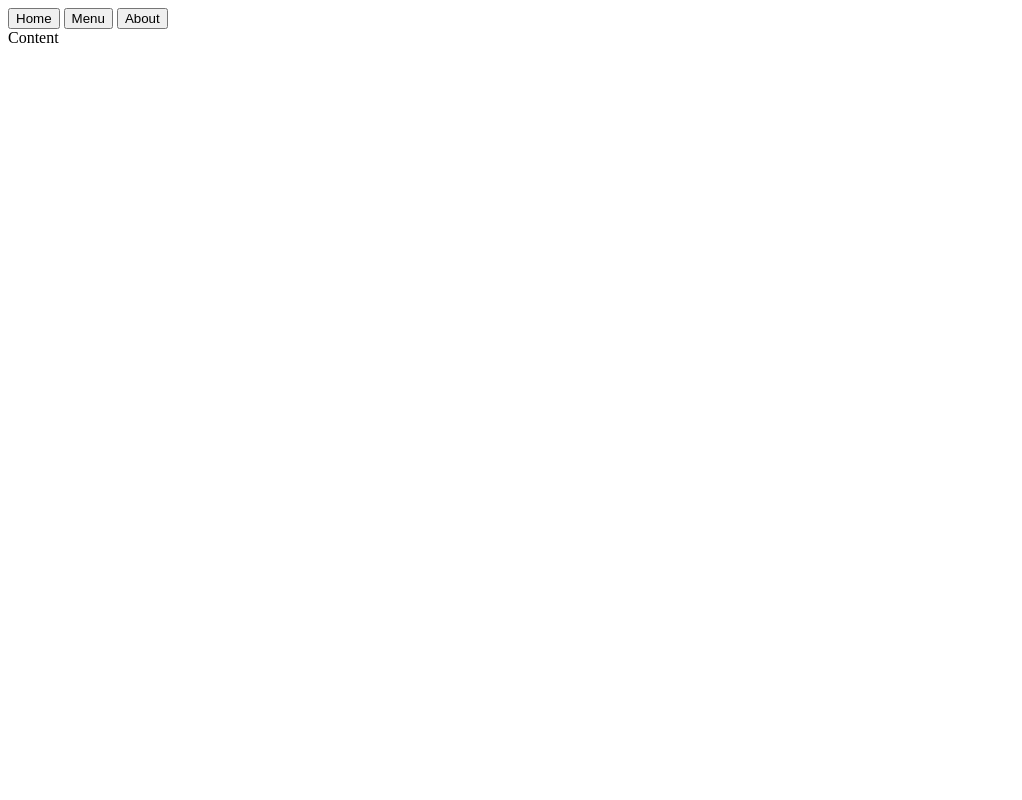
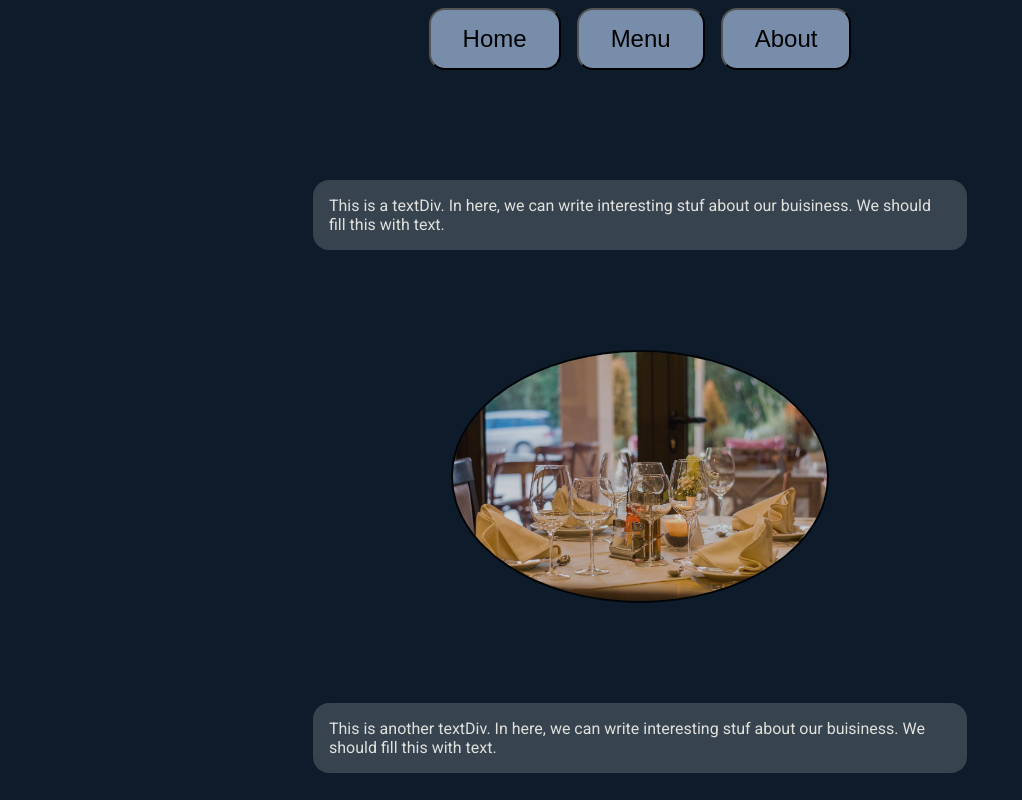
Before and after one commit to nasvt-phys117/odin-project-restaurant, a website built with webpack: page src/template.html in a window 1280 px wide. Shown: the whole page, without its empty margins (0-1022 px from the left). Built offline with nearby package versions, Linux system fonts and the light colour scheme.

Commit message:
Added Content Elements

```diff
--- a/package.json
+++ b/package.json
@@ -1,6 +1,7 @@
 {
   "devDependencies": {
     "css-loader": "^7.1.2",
+    "html-loader": "^5.1.0",
     "html-webpack-plugin": "^5.6.3",
     "style-loader": "^4.0.0",
     "webpack": "^5.97.1",
--- /dev/null
+++ b/src/styles.css
@@ -0,0 +1,61 @@
+@import url('https://fonts.googleapis.com/css2?family=Roboto:wght@400;700&display=swap');
+
+:root {
+    --rich-black: #0d1b2aff;
+    --oxford-blue: #1b263bff;
+    --yinmn-blue: #415a77ff;
+    --silver-lake-blue: #778da9ff;
+    --platinum: #e0e1dd;
+}
+
+body{
+    background-color: var(--rich-black);
+    font-family: Roboto, sans-serif;
+}
+
+nav {
+    display: flex;
+    align-items: center;
+    justify-content: center;
+    gap: 16px;
+    /* background-color: var(--jasmine); */
+}
+
+nav>button {
+    font-size: x-large;
+    padding: 15px 32px;
+    background-color: var(--silver-lake-blue);
+    border-radius: 16px;
+}
+#content {
+    display: flex;
+    flex-direction: column;
+    padding: 10px;
+    align-items: center;
+    justify-content: center;
+    margin-top: 100px;
+    row-gap: 100px;
+}
+
+#imageMain {
+    display: flex;
+    align-items: center;
+    justify-content: center;
+    border: 2px solid black;
+    border-radius: 70%;
+    width: 30%;
+    opacity: 0.8;
+    /* transition: 0.3s;
+}
+#imageMain:hover {
+    filter: blur(2px);
+    opacity: 0.6; */
+  }
+
+  .textDiv {
+    color: var(--platinum);
+    padding: 16px;
+    background-color: rgba(224, 225, 221,0.2);
+    border-radius: 16px;
+    max-width: 50%;
+  }
--- a/src/template.html
+++ b/src/template.html
@@ -14,7 +14,13 @@
         </nav>
     </header>
     <div id="content">
-        Content
+        <div class="textDiv">
+            This is a textDiv. In here, we can write interesting stuf about our buisiness. We should fill this with text.
+        </div>
+        <img id="imageMain" src="./images/restaurant.jpg">
+        <div class="textDiv">
+            This is another textDiv. In here, we can write interesting stuf about our buisiness. We should fill this with text.
+        </div>
     </div>
 </body>
 </html>
--- a/webpack.config.js
+++ b/webpack.config.js
@@ -1,17 +1,38 @@
 const path = require("path");
 const HtmlWebpackPlugin = require("html-webpack-plugin");
+const { watchFile } = require("fs");
 
 module.exports = {
     mode: "development",
     entry: "./src/index.js",
     output: {
         filename: "main.js",
-        path: path.resolve(__dirname,"dist"),
+        path: path.resolve(__dirname, "dist"),
         clean: true,
+    },
+    devtool: "eval-source-map",
+    devServer: {
+        watchFiles: ["./src/template.html"]
     },
     plugins: [
         new HtmlWebpackPlugin({
             template: "./src/template.html",
         }),
     ],
+    module: {
+        rules: [
+            {
+                test: /\.css$/i,
+                use: ["style-loader", "css-loader"],
+            },
+            {
+                test: /\.html$/i,
+                loader: "html-loader",
+            },
+            {
+                test: /\.(png|svg|jpg|jpeg|gif)$/i,
+                type: "asset/resource",
+            },
+        ],
+    },
 };
```
Also changed, not shown: src/index.js (+8 -0 lines), src/images/restaurant.jpg (added), 1 other file.
